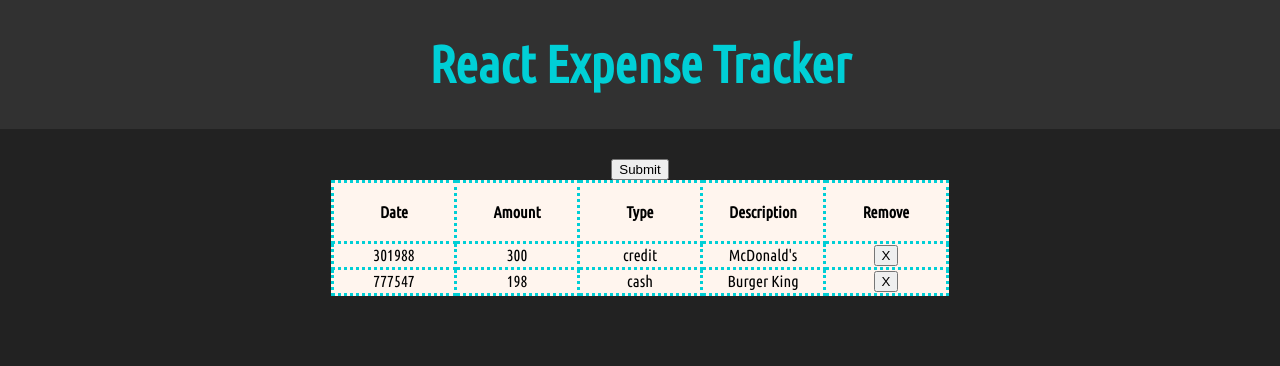
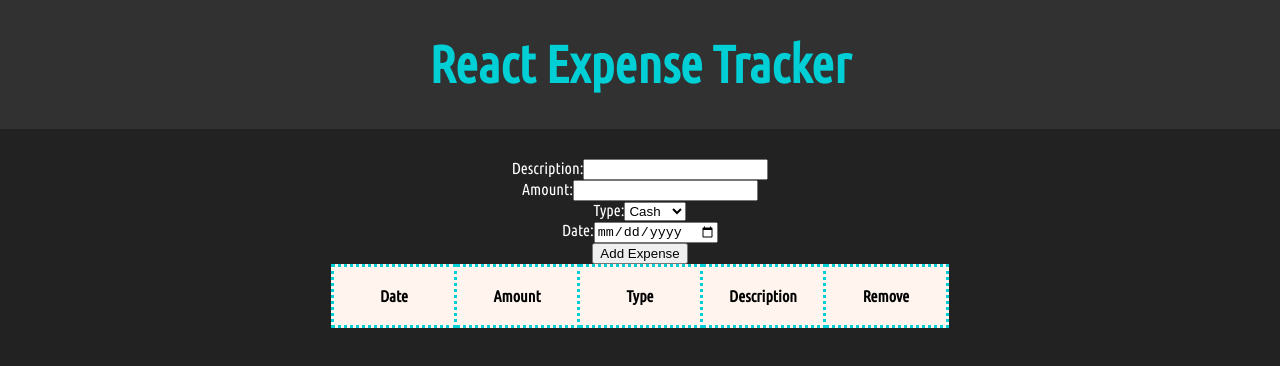
Before and after one commit to bbastanza/Expense-Tracker-React, a React (Create React App) app: page / in a window 1280 px wide. Shown: the top 366 px of the page. Built offline with nearby package versions, Linux system fonts and the light colour scheme.

Commit message:
commit add form

```diff
--- a/package.json
+++ b/package.json
@@ -6,7 +6,9 @@
     "@testing-library/jest-dom": "^4.2.4",
     "@testing-library/react": "^9.5.0",
     "@testing-library/user-event": "^7.2.1",
+    "bootstrap": "^4.5.2",
     "react": "^16.13.1",
+    "react-bootstrap": "^1.3.0",
     "react-dom": "^16.13.1",
     "react-scripts": "3.4.3"
   },
--- a/src/App.js
+++ b/src/App.js
@@ -7,38 +7,26 @@ class App extends Component {
     constructor() {
         super();
         this.state = {
-            items: [
-                {
-                    id: 1,
-                    date: 301988,
-                    amount: 300,
-                    type: "credit",
-                    description: "McDonald's",
-                },
-                {
-                    id: 2,
-                    date: 777547,
-                    amount: 198,
-                    type: "cash",
-                    description: "Burger King",
-                },
-            ],
+            items: [],
         };
         this.removeExpense = this.removeExpense.bind(this);
         this.addExpense = this.addExpense.bind(this);
     }
 
-    addExpense(newExpense) {
-        console.log(newExpense);
+    addExpense(newExpense, e) {
+        e.preventDefault();
+        this.setState((prevState) => {
+            let newItems = prevState.items;
+            newItems.push(newExpense);
+            return { items: newItems };
+        });
     }
 
     removeExpense(id) {
         this.setState((prevState) => {
             let remainingItems = [];
             for (const item of prevState.items) {
-                if (item.id !== id) {
-                    remainingItems.push(item);
-                }
+                if (item.id !== id) remainingItems.push(item);
             }
             return { items: remainingItems };
         });
--- a/src/components/Form.js
+++ b/src/components/Form.js
@@ -1,19 +1,83 @@
-import React from "react";
+import React, { Component } from "react";
 
-function Form(props) {
-    let newExpense = {
-        id: 1,
-        date: 301988,
-        amount: 300,
-        type: "credit",
-        description: "McDonald's",
-    };
+class Form extends Component {
+    constructor() {
+        super();
+        this.state = {
+            id: "",
+            date: "",
+            amount: "",
+            type: "Cash",
+            description: "",
+        };
+        this.handleChange = this.handleChange.bind(this);
+        this.pressedSubmit = this.pressedSubmit.bind(this);
+    }
 
-    return (
-        <div>
-            <button onClick={props.addExpense(newExpense)}>Submit</button>
-        </div>
-    );
+    handleChange(e) {
+        const { name, value } = e.target;
+        this.setState({
+            [name]: value,
+            id: Math.random() * 100,
+        });
+    }
+
+    pressedSubmit(e) {
+        this.props.addExpense(this.state, e);
+        this.setState({
+            id: "",
+            date: "",
+            amount: "",
+            type: "Cash",
+            description: "",
+        });
+    }
+
+    render() {
+        return (
+            <form style={{ color: "white" }} onSubmit={this.pressedSubmit}>
+                <label>
+                    Description:
+                    <input
+                        type="text"
+                        name="description"
+                        value={this.state.description}
+                        onChange={this.handleChange}
+                        required
+                    />
+                </label>
+                <br />
+                <label>
+                    Amount:
+                    <input
+                        type="number"
+                        name="amount"
+                        value={this.state.amount}
+                        onChange={this.handleChange}
+                        required
+                    />
+                </label>
+                <br />
+                <label>
+                    Type:
+                    <select name="type" value={this.state.type} onChange={this.handleChange}>
+                        <option value="Cash">Cash</option>
+                        <option value="Credit Card">Credit</option>
+                        <option value="Debit Card">Debit</option>
+                        <option value="Crypto">Crypto</option>
+                        <option value="Direct">Direct</option>
+                    </select>
+                </label>
+                <br />
+                <label>
+                    Date:
+                    <input name="date" type="date" value={this.state.date} onChange={this.handleChange} required />
+                </label>
+                <br />
+                <input type="submit" value="Add Expense" />
+            </form>
+        );
+    }
 }
 
 export default Form;
--- a/src/components/TableDataRow.js
+++ b/src/components/TableDataRow.js
@@ -1,11 +1,12 @@
 import React from "react";
 
 function TableDataRow(props) {
+    let amountFormat = `$${parseFloat(props.expense.amount).toFixed(2)}`;
     return (
         <tbody>
             <tr>
                 <td>{props.expense.date}</td>
-                <td>{props.expense.amount}</td>
+                <td>{amountFormat}</td>
                 <td>{props.expense.type}</td>
                 <td>{props.expense.description}</td>
                 <td>
```
Also changed, not shown: 1 other file (tests, documents, lock files or other folders).
